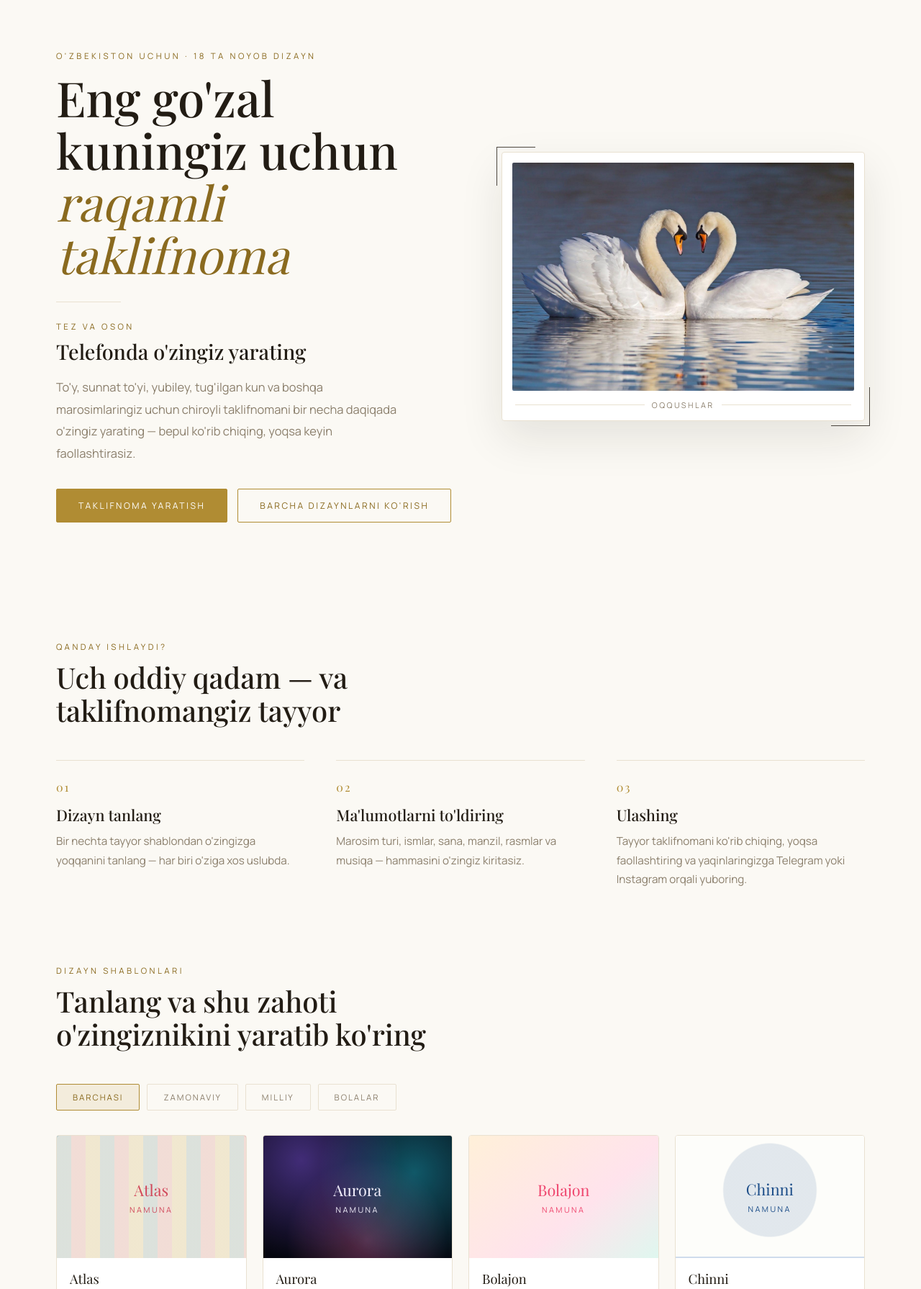
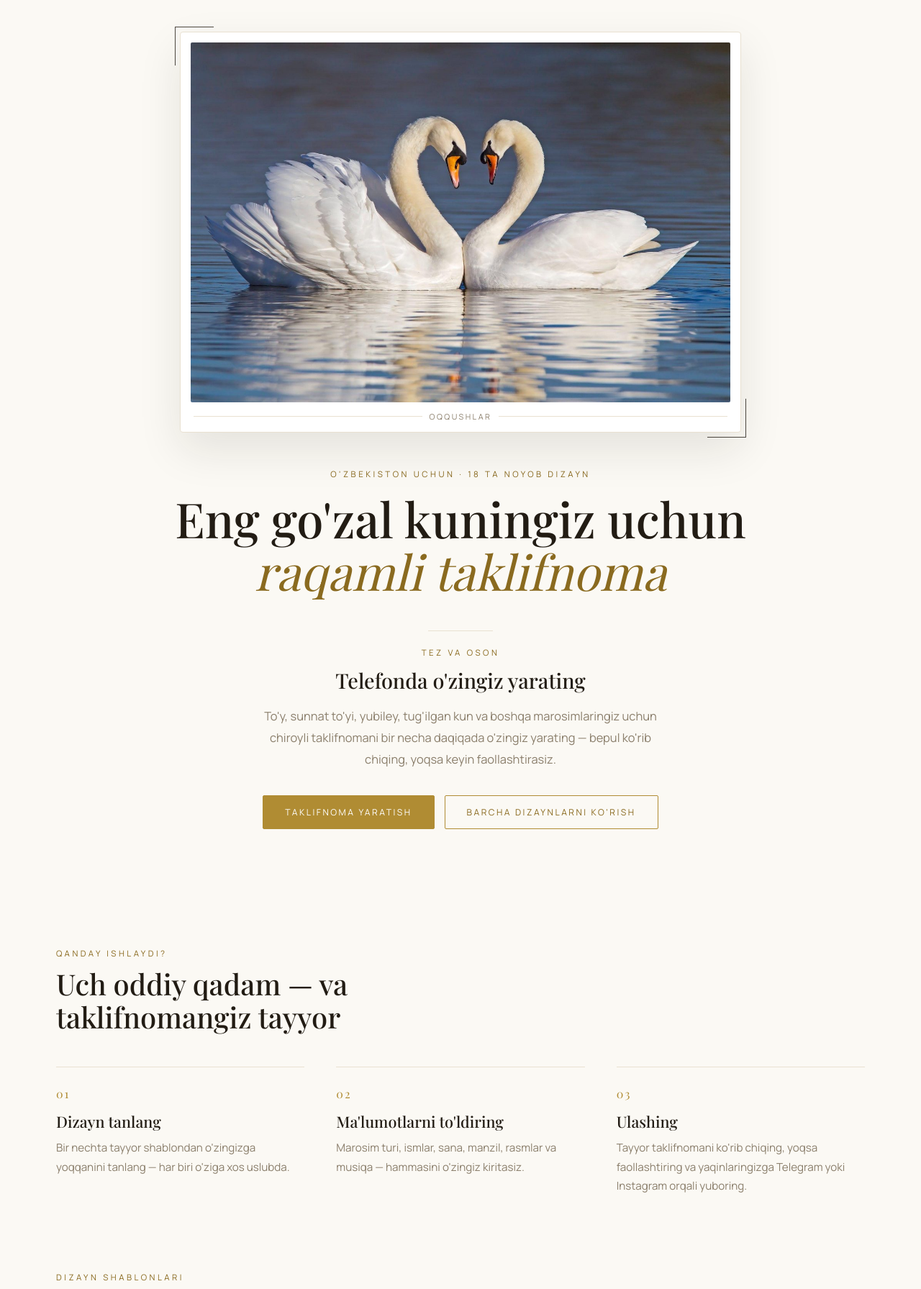
Before and after one commit to ShohzoDev0108/oqqushlar-uz, a Django app: page / in a window 1280 px wide. Shown: the part 81-1872 px from the top of the page at 72% size. Run offline with Django 5.2, Linux system fonts and the light colour scheme; data comes from the database, SQL or seed files in the repository; data that the repository does not hold is empty; parts of the project's set-up code (start-up, migrations or seed data) failed here and were passed over; some web fonts are replaced.

```diff
--- a/taklif/templates/taklif/bosh_sahifa.html
+++ b/taklif/templates/taklif/bosh_sahifa.html
@@ -6,26 +6,24 @@
 {% block extra_style %}
 {% include "taklif/_sayt_uslubi.html" %}
 
-/* --- Hero --- */
-.oq-hero { padding: 70px 0 90px; }
-.oq-hero-ich {
-    display: grid; grid-template-columns: minmax(0, 1.05fr) minmax(0, .95fr);
-    gap: 60px; align-items: center;
-}
-@media (max-width: 900px) { .oq-hero-ich { grid-template-columns: 1fr; gap: 44px; } }
+/* --- Hero: avval oqqushlar surati (nav ostida), keyin matn --- */
+.oq-hero { padding: 44px 0 90px; }
+.oq-hero-ich { display: flex; flex-direction: column; align-items: center; gap: 50px; }
+.oq-hero-matn { text-align: center; display: flex; flex-direction: column; align-items: center; }
 .oq-hero-matn .oq-yorliq { display: block; margin-bottom: 4px; }
 .oq-kichik-sarlavha {
     font-family: var(--serif); font-size: clamp(1.3rem, 2.4vw, 1.8rem);
     margin: 8px 0 16px; font-weight: 500;
 }
-.oq-hero-matn .oq-matn { max-width: 480px; margin: 0 0 34px; }
-.oq-hero-tugmalar { display: flex; gap: 14px; flex-wrap: wrap; }
-.oq-hero .ajratish { height: 1px; background: var(--chiziq); max-width: 90px; margin: 30px 0 26px; }
+.oq-hero-matn .oq-matn { max-width: 560px; margin: 0 0 34px; }
+.oq-hero-tugmalar { display: flex; gap: 14px; flex-wrap: wrap; justify-content: center; }
+.oq-hero .ajratish { height: 1px; background: var(--chiziq); width: 90px; margin: 26px auto 22px; }
 
 /* Oqqushlar surati — oq ramka ichida, ostida oltin chiziqli panel */
 .oq-hero-rasm {
     position: relative; border: 1px solid var(--chiziq); border-radius: 4px;
     background: var(--toza); padding: 14px; box-shadow: 0 24px 60px rgba(34,28,20,.10);
+    width: 100%; max-width: 780px;
 }
 .oq-hero-rasm img {
     display: block; width: 100%; height: auto; border-radius: 2px;
@@ -122,6 +120,15 @@
 
 <header class="oq-hero">
     <div class="oq-ichki oq-hero-ich">
+        <div class="oq-hero-rasm">
+            <span class="burchak b1"></span><span class="burchak b2"></span>
+            <img src="{% static 'taklif/oqqushlar-yurak.jpg' %}" alt="Oqqushlar" fetchpriority="high">
+            <div class="rasm-osti">
+                <span class="chiziqcha"></span>
+                <span>Oqqushlar</span>
+                <span class="chiziqcha"></span>
+            </div>
+        </div>
         <div class="oq-hero-matn">
             <span class="oq-yorliq">{% trans "O'zbekiston uchun" %} · {{ shablonlar|length }} {% trans "ta noyob dizayn" %}</span>
             <h1 class="oq-h1">{% trans "Eng go'zal kuningiz uchun" %}<br><em>{% trans "raqamli taklifnoma" %}</em></h1>
@@ -134,15 +141,6 @@
             <div class="oq-hero-tugmalar">
                 <a class="oq-cta toliq" href="{% url 'taklif:shablon_tanlash' %}">{% trans "Taklifnoma yaratish" %}</a>
                 <a class="oq-cta" href="#dizaynlar">{% trans "Barcha dizaynlarni ko'rish" %}</a>
-            </div>
-        </div>
-        <div class="oq-hero-rasm">
-            <span class="burchak b1"></span><span class="burchak b2"></span>
-            <img src="{% static 'taklif/oqqushlar-yurak.jpg' %}" alt="Oqqushlar" fetchpriority="high">
-            <div class="rasm-osti">
-                <span class="chiziqcha"></span>
-                <span>Oqqushlar</span>
-                <span class="chiziqcha"></span>
             </div>
         </div>
     </div>
```
